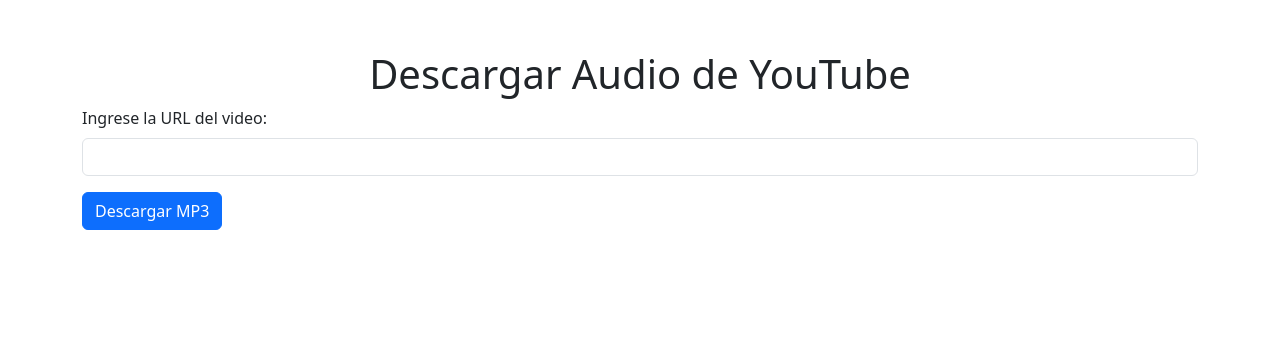
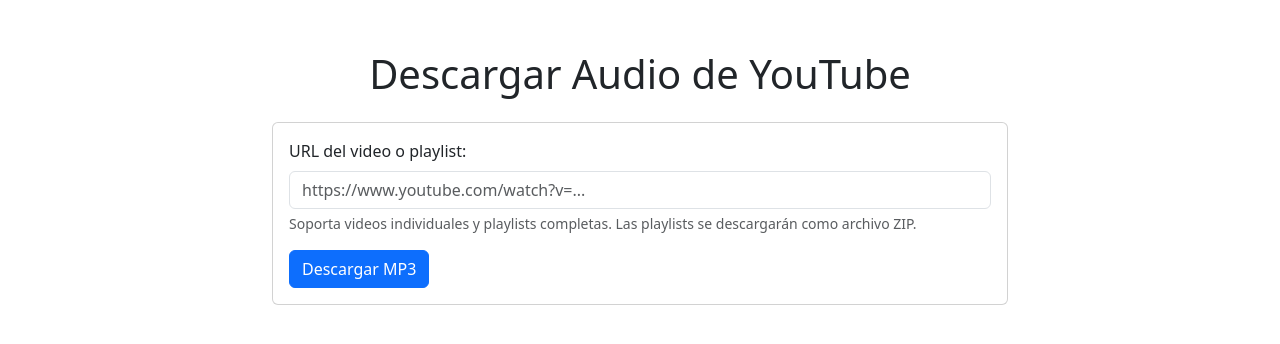
Before and after one commit to mapizeta/buhofiles, a Flask app: page /youtube/ in a window 1280 px wide. Shown: the top 344 px of the page. Run offline with Flask 3, Linux system fonts and the light colour scheme.

Commit message:
Dockerización y correcciones del módulo de descarga de mp3

```diff
--- a/app/home/routes.py
+++ b/app/home/routes.py
@@ -6,7 +6,7 @@
 def index():
     cards = [
     {"title": "Files to Zip", "icon": "bi-file-zip", "url": "/compress/"},
-    {"title": "Youtube to mp3", "icon": "bi-filetype-mp3", "url": "/youtube_to_mp3/"},
+    {"title": "Youtube to mp3", "icon": "bi-filetype-mp3", "url": "/youtube"},
     {"title": "Imgs to Pdf", "icon": "bi-image", "url": "/img_to_pdf/"},
     {"title": "Cbr to Pdf", "icon": "bi-file-pdf", "url": "/cbr_to_pdf/"},
     {"title": "MP3 to Wav", "icon": "bi-music-note", "url": "/mp3_to_wav/"},
--- a/app/templates/youtube/index.html
+++ b/app/templates/youtube/index.html
@@ -9,47 +9,77 @@
     <script src="https://cdn.jsdelivr.net/npm/bootstrap@5.3.0-alpha1/dist/js/bootstrap.bundle.min.js"></script>
 
     <style>
-        /* Agregar un poco de margen */
         body {
             margin-top: 50px;
         }
         .loading {
             display: none;
         }
+        .alert {
+            display: none;
+        }
     </style>
 </head>
 <body>
     <div class="container">
-        <h1 class="text-center">Descargar Audio de YouTube</h1>
+        <h1 class="text-center mb-4">Descargar Audio de YouTube</h1>
+
+        <div class="row justify-content-center">
+            <div class="col-md-8">
+                <div class="card">
+                    <div class="card-body">
                         <form action="/youtube/download" method="POST" id="downloadForm">
                             <div class="mb-3">
-                <label for="url" class="form-label">Ingrese la URL del video:</label>
-                <input type="text" id="url" name="url" class="form-control" required>
+                                <label for="url" class="form-label">URL del video o playlist:</label>
+                                <input type="text" id="url" name="url" class="form-control"
+                                       placeholder="https://www.youtube.com/watch?v=..." required>
+                                <div class="form-text">
+                                    Soporta videos individuales y playlists completas. Las playlists se descargarán como archivo ZIP.
                                 </div>
-            <button type="submit" class="btn btn-primary">Descargar MP3</button>
+                            </div>
+                            <button type="submit" class="btn btn-primary" id="submitBtn">
+                                <span class="spinner-border spinner-border-sm me-2" role="status" style="display: none;"></span>
+                                Descargar MP3
+                            </button>
                         </form>
+                    </div>
+                </div>
 
-        <!-- Barra de carga -->
+                <!-- Barra de progreso -->
                 <div class="loading mt-4">
                     <div class="progress">
-                <div class="progress-bar progress-bar-striped progress-bar-animated" style="width: 100%" role="progressbar"></div>
+                        <div class="progress-bar progress-bar-striped progress-bar-animated"
+                             style="width: 100%" role="progressbar"></div>
                     </div>
-            <h5 class="text-center mt-2">Descargando...</h5>
+                    <h5 class="text-center mt-2">Descargando y procesando...</h5>
+                    <p class="text-center text-muted">Esto puede tomar varios minutos para playlists grandes</p>
                 </div>
 
-        <!-- Mensaje de error o éxito -->
-        <div id="message" class="mt-4 text-center"></div>
+                <!-- Alertas -->
+                <div id="successAlert" class="alert alert-success mt-4" role="alert"></div>
+                <div id="errorAlert" class="alert alert-danger mt-4" role="alert"></div>
+            </div>
+        </div>
     </div>
 
     <script>
-        // Mostrar barra de carga cuando se inicie el formulario
         document.getElementById('downloadForm').addEventListener('submit', function(event) {
-            event.preventDefault();  // Evitar el envío del formulario para manejar la solicitud con AJAX
+            event.preventDefault();
+
             const url = document.getElementById('url').value;
+            const submitBtn = document.getElementById('submitBtn');
+            const spinner = submitBtn.querySelector('.spinner-border');
+            const loading = document.querySelector('.loading');
+            const successAlert = document.getElementById('successAlert');
+            const errorAlert = document.getElementById('errorAlert');
 
             if (url) {
-                // Mostrar la barra de carga
-                document.querySelector('.loading').style.display = 'block';
+                // Mostrar estado de carga
+                submitBtn.disabled = true;
+                spinner.style.display = 'inline-block';
+                loading.style.display = 'block';
+                successAlert.style.display = 'none';
+                errorAlert.style.display = 'none';
 
                 // Realizar la solicitud POST con AJAX
                 const xhr = new XMLHttpRequest();
@@ -58,25 +88,48 @@
 
                 xhr.onload = function () {
                     if (xhr.status === 200) {
-                        // Descargar el archivo cuando la respuesta sea exitosa
                         const response = JSON.parse(xhr.responseText);
                         if (response.success) {
-                            // Crear un enlace para descargar el archivo
+                            // Crear enlace para descargar el archivo
                             const link = document.createElement('a');
                             link.href = response.filepath;
                             link.download = response.filename;
+                            link.style.display = 'none';
+                            document.body.appendChild(link);
                             link.click();
+                            document.body.removeChild(link);
 
-                            // Ocultar la barra de carga
-                            document.querySelector('.loading').style.display = 'none';
+                            // Mostrar mensaje de éxito
+                            successAlert.textContent = response.message;
+                            successAlert.style.display = 'block';
+
+                            // Limpiar formulario
+                            document.getElementById('url').value = '';
                         } else {
                             // Mostrar mensaje de error
-                            document.getElementById('message').textContent = 'Hubo un error al descargar el archivo.';
+                            errorAlert.textContent = response.error || 'Hubo un error al descargar el archivo.';
+                            errorAlert.style.display = 'block';
                         }
+                    } else {
+                        errorAlert.textContent = 'Error de conexión. Inténtalo de nuevo.';
+                        errorAlert.style.display = 'block';
                     }
+
+                    // Ocultar estado de carga
+                    submitBtn.disabled = false;
+                    spinner.style.display = 'none';
+                    loading.style.display = 'none';
                 };
 
-                xhr.send('url=' + encodeURIComponent(url));  // Enviar la URL como parte del cuerpo de la solicitud
+                xhr.onerror = function() {
+                    errorAlert.textContent = 'Error de conexión. Inténtalo de nuevo.';
+                    errorAlert.style.display = 'block';
+                    submitBtn.disabled = false;
+                    spinner.style.display = 'none';
+                    loading.style.display = 'none';
+                };
+
+                xhr.send('url=' + encodeURIComponent(url));
             }
         });
     </script>
--- a/app/youtube/routes.py
+++ b/app/youtube/routes.py
@@ -1,56 +1,237 @@
 from flask import Flask, render_template, request, jsonify, send_from_directory, Blueprint
 import yt_dlp
 import os
+import zipfile
+import glob
+from datetime import datetime
 
 youtube_to_mp3_bp = Blueprint('youtube', __name__, url_prefix='/youtube')
 
-DOWNLOAD_FOLDER = os.path.join(os.getcwd(), 'static/downloads')
+# Usar la ruta absoluta correcta para la carpeta de descargas
+DOWNLOAD_FOLDER = os.path.join(os.path.dirname(os.path.dirname(__file__)), 'static', 'downloads')
 
 # Asegúrate de que la carpeta 'downloads' exista
 if not os.path.exists(DOWNLOAD_FOLDER):
     os.makedirs(DOWNLOAD_FOLDER)
+    print(f"Carpeta de descargas creada: {DOWNLOAD_FOLDER}")
+else:
+    print(f"Carpeta de descargas existente: {DOWNLOAD_FOLDER}")
+
+def clean_filename(filename):
+    """Limpia el nombre del archivo para evitar problemas con caracteres especiales"""
+    import re
+    import unicodedata
+
+    # Normalizar caracteres Unicode
+    filename = unicodedata.normalize('NFD', filename)
+
+    # Reemplazar solo caracteres realmente problemáticos para URLs y sistemas de archivos
+    # Mantener letras, números, espacios, guiones, puntos y algunos caracteres especiales
+    filename = re.sub(r'[<>:"/\\|?*\x00-\x1f]', '', filename)
+
+    # Reemplazar espacios múltiples con uno solo
+    filename = re.sub(r'\s+', ' ', filename)
+
+    # Eliminar espacios al inicio y final
+    filename = filename.strip()
+
+    # Si el nombre está vacío después de la limpieza, usar un nombre por defecto
+    if not filename:
+        filename = "Unknown"
+
+    return filename
 
 def download_audio(url):
-    # Configuración de opciones para yt-dlp
-    options = {
-        'format': 'bestaudio/best',  # Selecciona el mejor audio disponible
-        'keepvideo': False,          # No conserva el video después de la conversión
-        'outtmpl': f'{DOWNLOAD_FOLDER}/%(title)s.%(ext)s',  # Guarda en la carpeta 'downloads'
-        'postprocessors': [
-            {   # Conversión a MP3
-                'key': 'FFmpegExtractAudio',
-                'preferredcodec': 'mp3',
-                'preferredquality': '320',
-            }
-        ],
-        'ffmpeg_location': '/usr/bin/ffmpeg',  # Ubicación de ffmpeg (ajústala según tu sistema)
-    }
+    # Verificar que ffmpeg esté disponible
+    import subprocess
+    try:
+        subprocess.run(['/usr/bin/ffmpeg', '-version'], capture_output=True, check=True)
+        print("ffmpeg está disponible")
+    except Exception as e:
+        print(f"Error con ffmpeg: {e}")
+        # Si ffmpeg no está disponible, usar configuración sin postprocesador
+        options = {
+            'format': 'bestaudio[ext=m4a]/bestaudio[ext=webm]/bestaudio/best',
+            'keepvideo': False,
+            'outtmpl': f'{DOWNLOAD_FOLDER}/%(title)s.%(ext)s',
+            'extract_flat': False,
+        }
+    else:
+        # Configuración completa con ffmpeg
+        options = {
+            'format': 'bestaudio[ext=m4a]/bestaudio[ext=webm]/bestaudio/best',  # Formato de audio específico
+            'keepvideo': False,          # No conserva el video después de la conversión
+            'outtmpl': f'{DOWNLOAD_FOLDER}/%(title)s.%(ext)s',  # Guarda en la carpeta 'downloads'
+            'postprocessors': [
+                {   # Conversión a MP3
+                    'key': 'FFmpegExtractAudio',
+                    'preferredcodec': 'mp3',
+                    'preferredquality': '320',
+                }
+            ],
+            'ffmpeg_location': '/usr/bin/ffmpeg',  # Ubicación de ffmpeg
+            'extract_flat': False,  # Para playlists, descargar todos los videos
+            'prefer_ffmpeg': True,  # Preferir ffmpeg sobre otros extractores
+            'no_warnings': False,  # Mostrar warnings para debugging
+            'verbose': True,  # Mostrar información detallada
+            'extractaudio': True,  # Forzar extracción de audio
+            'audioformat': 'mp3',  # Formato de audio preferido
+        }
 
     # Descargar el archivo de audio
     with yt_dlp.YoutubeDL(options) as ydl:
+        print(f"Configuración yt-dlp: {options}")
+
+        # Primero extraer información sin descargar
+        info = ydl.extract_info(url, download=False)
+        print(f"Info extraída: {info.get('title', 'Unknown') if 'title' in info else 'Playlist'}")
+
+        # Listar formatos disponibles para debugging
+        if 'formats' in info:
+            print("Formatos disponibles:")
+            for fmt in info['formats']:
+                if 'audio' in fmt.get('format_note', '').lower() or 'audio' in fmt.get('format', '').lower():
+                    print(f"  - {fmt.get('format_id', 'N/A')}: {fmt.get('format_note', 'N/A')} ({fmt.get('ext', 'N/A')})")
+
+        # Ahora descargar
         info = ydl.extract_info(url, download=True)
-        return f"{info['title']}.mp3", info['title'] + '.mp3'
 
+        # Buscar todos los archivos de audio en la carpeta de descargas
+        audio_extensions = ['*.mp3', '*.m4a', '*.webm', '*.ogg', '*.wav']
+        all_audio_files = []
+        for ext in audio_extensions:
+            all_audio_files.extend(glob.glob(f'{DOWNLOAD_FOLDER}/{ext}'))
+
+        print(f"Archivos de audio encontrados después de descarga: {all_audio_files}")
+
+        # Verificar si es una playlist
+        if 'entries' in info and len(info['entries']) > 1:
+            # Es una playlist, obtener todos los archivos descargados
+            downloaded_files = []
+            for entry in info['entries']:
+                if entry:
+                    title = entry.get('title', 'Unknown')
+                    # Buscar el archivo de audio correspondiente (más flexible)
+                    for audio_file in all_audio_files:
+                        if title.lower() in os.path.basename(audio_file).lower():
+                            downloaded_files.append(audio_file)
+                            break
+
+            # Si no encontramos archivos por título, usar todos los archivos de audio recientes
+            if not downloaded_files and all_audio_files:
+                downloaded_files = all_audio_files
+
+            # Crear archivo ZIP con todos los archivos de audio
+            if downloaded_files:
+                # Obtener información de la playlist para el nombre del archivo
+                playlist_title = info.get('title', 'Unknown Playlist')
+                channel_name = info.get('uploader', 'Unknown Channel')
+
+                # Limpiar el nombre de la playlist para usarlo en el nombre del archivo
+                clean_playlist_name = clean_filename(playlist_title)
+                clean_channel_name = clean_filename(channel_name)
+
+                # Crear nombre del ZIP con información de la playlist
+                if clean_playlist_name != 'Unknown Playlist':
+                    zip_filename = f"{clean_playlist_name} - {clean_channel_name}.zip"
+                else:
+                    zip_filename = f"{clean_channel_name} - Playlist.zip"
+
+                # Si el nombre es muy largo, truncarlo
+                if len(zip_filename) > 100:
+                    zip_filename = zip_filename[:97] + ".zip"
+
+                zip_path = os.path.join(DOWNLOAD_FOLDER, zip_filename)
+                print(f"Creando ZIP: {zip_filename}")
+                print(f"Ruta del ZIP: {zip_path}")
+
+                with zipfile.ZipFile(zip_path, 'w') as zipf:
+                    for file_path in downloaded_files:
+                        zipf.write(file_path, os.path.basename(file_path))
+
+                # Verificar que el ZIP se creó correctamente
+                if os.path.exists(zip_path):
+                    print(f"ZIP creado exitosamente: {zip_path}")
+                    print(f"Tamaño del ZIP: {os.path.getsize(zip_path)} bytes")
+                else:
+                    print(f"ERROR: El ZIP no se creó en: {zip_path}")
+
+                # Limpiar archivos de audio individuales
+                for file_path in downloaded_files:
+                    try:
+                        os.remove(file_path)
+                    except:
+                        pass
+
+                return zip_path, zip_filename, len(downloaded_files)
+        else:
+            # Es un video individual
+            if all_audio_files:
+                # Tomar el archivo de audio más reciente
+                latest_audio = max(all_audio_files, key=os.path.getctime)
+                original_filename = os.path.basename(latest_audio)
+
+                # Limpiar el nombre del archivo
+                clean_name = clean_filename(original_filename)
+                if clean_name != original_filename:
+                    # Renombrar el archivo con nombre limpio
+                    new_path = os.path.join(DOWNLOAD_FOLDER, clean_name)
+                    try:
+                        os.rename(latest_audio, new_path)
+                        latest_audio = new_path
+                        print(f"Archivo renombrado: {original_filename} -> {clean_name}")
+                    except Exception as e:
+                        print(f"Error al renombrar archivo: {e}")
+
+                return latest_audio, os.path.basename(latest_audio), 1
+
+    return None, None, 0
 
 @youtube_to_mp3_bp.route('/', methods=['GET'])
 def index():
-    return render_template('youtube/index.html')  # Mostrar el formulario
+    return render_template('youtube/index.html')
 
 @youtube_to_mp3_bp.route('/download', methods=['POST'])
 def download():
-    url = request.form['url']  # Obtener la URL desde el formulario
+    url = request.form['url']
     if url:
         try:
-            filepath, filename = download_audio(url)  # Descargar el audio
-            # Crear URL accesible desde Flask
-            filepath_in_static = f'/downloads/{filename}'
-            return jsonify({'success': True, 'filepath': filepath_in_static, 'filename': filename})  # Enviar respuesta JSON
+            print(f"Descargando URL: {url}")
+            filepath, filename, count = download_audio(url)
+            print(f"Resultado: filepath={filepath}, filename={filename}, count={count}")
+
+            if filepath and filename:
+                filepath_in_static = f'/downloads/{filename}'
+
+                # Crear mensaje más informativo
+                if count > 1:
+                    # Es una playlist
+                    playlist_title = info.get('title', 'Unknown Playlist') if 'info' in locals() else 'Unknown Playlist'
+                    message = f"Se descargaron {count} canciones de '{playlist_title}'"
+                else:
+                    # Es un video individual
+                    video_title = info.get('title', 'Unknown Video') if 'info' in locals() else 'Unknown Video'
+                    message = f"Se descargó '{video_title}' exitosamente"
+
+                print(f"Ruta de descarga generada: {filepath_in_static}")
+                return jsonify({
+                    'success': True,
+                    'filepath': filepath_in_static,
+                    'filename': filename,
+                    'count': count,
+                    'message': message
+                })
+            else:
+                # Verificar si hay archivos de audio en la carpeta
+                audio_extensions = ['*.mp3', '*.m4a', '*.webm', '*.ogg', '*.wav']
+                all_audio_files = []
+                for ext in audio_extensions:
+                    all_audio_files.extend(glob.glob(f'{DOWNLOAD_FOLDER}/{ext}'))
+                print(f"Archivos de audio encontrados: {all_audio_files}")
+                return jsonify({'success': False, 'error': f'No se pudo descargar ningún archivo. Archivos de audio en carpeta: {len(all_audio_files)}'})
         except Exception as e:
+            print(f"Error durante la descarga: {str(e)}")
             return jsonify({'success': False, 'error': str(e)})
     return jsonify({'success': False, 'error': 'No URL provided!'})
 
-@youtube_to_mp3_bp.route('/downloads/<filename>')
-def download_file(filename):
-    print("DOWNLOAD_FOLDER:",DOWNLOAD_FOLDER)
-    print("filename:",filename)
-    return send_from_directory(DOWNLOAD_FOLDER, filename)
+# La ruta /downloads/<filename> ahora está en app/__init__.py
--- a/requirements.txt
+++ b/requirements.txt
@@ -5,3 +5,5 @@
 Jinja2==3.1.4
 MarkupSafe==3.0.2
 Werkzeug==3.1.3
+Pillow==10.0.1
+yt-dlp==2024.12.13
```
Also changed, not shown: app/__init__.py (+33 -1 lines), docker-compose.yml (added, +13 -0 lines), run.py (+13 -1 lines), README.md, 2 other files. Lines whose indentation alone changed are shown as unchanged.
